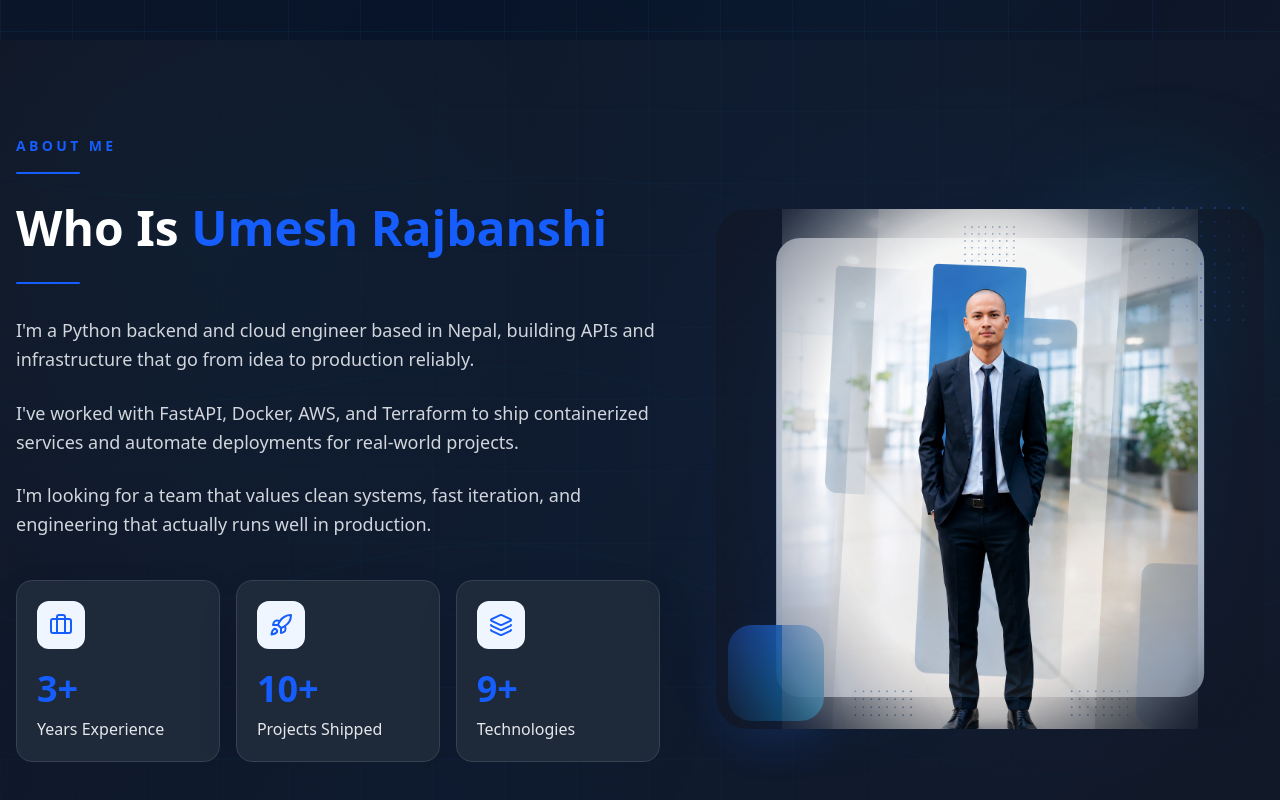
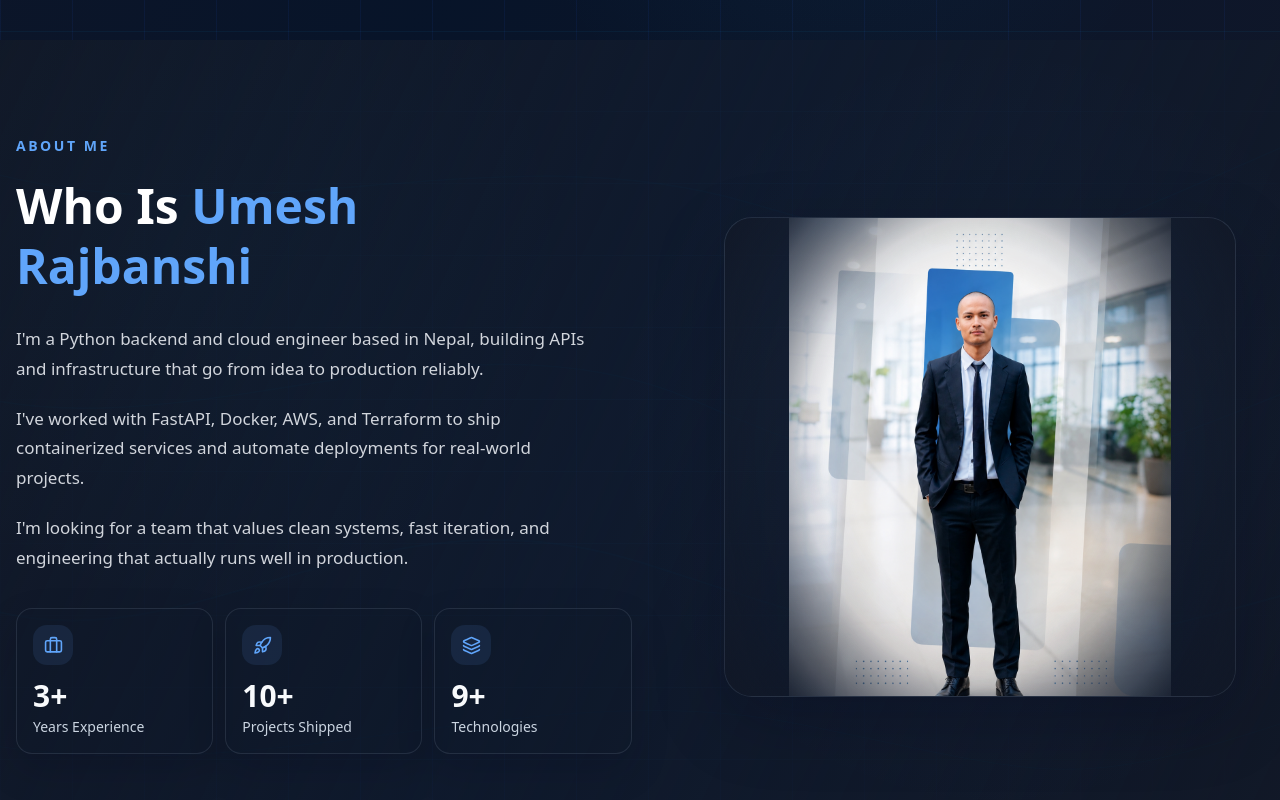
Before and after one commit to umess-ss/my-self, a React (Vite) app: page / in a window 1280 px wide. Shown: the part 760-1560 px from the top of the page. Built offline with nearby package versions, Linux system fonts and the light colour scheme.

Commit message:
improve about page

```diff
--- a/src/components/About.jsx
+++ b/src/components/About.jsx
@@ -12,25 +12,23 @@ const stats = [
 
 export default function About() {
   return (
-    <section id="about" className="about-section relative overflow-hidden bg-[#FBFAFC] py-24 dark:bg-gray-900 transition-colors duration-300">
+    <section id="about" className="about-section relative overflow-hidden bg-[#FBFAFC] py-20 transition-colors duration-300 dark:bg-gray-900 md:py-24">
       <div className="about-bg-grid absolute inset-0 pointer-events-none" aria-hidden="true" />
-      <AbstractBackground variant="waves" opacity={0.025} colorClass="text-sky-500 dark:text-sky-500" flip />
+      <AbstractBackground variant="waves" opacity={0.014} colorClass="text-sky-500 dark:text-sky-500" flip />
       <div className="container relative z-10 mx-auto px-4">
-        <div className="grid items-center gap-14 lg:grid-cols-[1.08fr_0.92fr]">
-          <ScrollReveal direction="left" distance={50} delay={0.1}>
-            <div>
-              <p className="text-sm font-semibold uppercase tracking-[0.24em] text-blue-600">
+        <div className="grid items-center gap-12 lg:grid-cols-[1.04fr_0.96fr] lg:gap-16">
+          <ScrollReveal direction="left" distance={28} delay={0.08}>
+            <div className="max-w-[39rem]">
+              <p className="text-sm font-semibold uppercase tracking-[0.18em] text-[#2563EB] dark:text-[#60A5FA]">
                 ABOUT ME
               </p>
-              <div className="mt-4 h-0.5 w-16 rounded-full bg-blue-600" />
 
-              <h2 className="mt-6 text-4xl font-bold leading-tight text-[#0F172A] dark:text-white md:text-5xl">
+              <h2 className="mt-5 max-w-[35rem] text-4xl font-bold leading-tight text-[#0F172A] dark:text-white md:text-5xl">
                 Who Is{" "}
-                <span className="text-blue-600">Umesh Rajbanshi</span>
+                <span className="text-[#2563EB] dark:text-[#60A5FA]">Umesh Rajbanshi</span>
               </h2>
-              <div className="mt-6 h-0.5 w-16 rounded-full bg-blue-600" />
 
-              <div className="mt-8 space-y-6 text-lg leading-relaxed text-[#475569] dark:text-gray-300">
+              <div className="mt-7 max-w-[36rem] space-y-5 text-base leading-[1.75] text-[#475569] dark:text-gray-300 md:text-[1.0625rem]">
                 <p>
                   I'm a Python backend and cloud engineer based in Nepal, building APIs and infrastructure that go from idea to production reliably.
                 </p>
@@ -42,48 +40,31 @@ export default function About() {
                 </p>
               </div>
 
-              <div className="mt-10 grid gap-4 sm:grid-cols-3">
+              <div className="mt-9 grid gap-3 sm:grid-cols-3">
                 {stats.map(({ icon: Icon, value, label }) => (
                   <div
                     key={label}
-                    className="rounded-2xl border border-[#E2E8F0] bg-white p-5 shadow-[0_18px_45px_rgba(15,23,42,0.08)] transition-all duration-300 hover:-translate-y-1 hover:shadow-[0_22px_55px_rgba(37,99,235,0.16)] dark:border-gray-700 dark:bg-gray-800"
+                    className="about-stat-card"
                   >
-                    <div className="mb-5 flex h-12 w-12 items-center justify-center rounded-xl bg-[#EFF6FF] text-blue-600">
-                      <Icon size={24} strokeWidth={2} />
+                    <div className="about-stat-icon">
+                      <Icon size={19} strokeWidth={2} />
                     </div>
-                    <p className="text-4xl font-bold text-blue-600">{value}</p>
-                    <p className="mt-2 text-base font-medium text-[#0F172A] dark:text-gray-200">{label}</p>
+                    <p className="about-stat-value">{value}</p>
+                    <p className="about-stat-label">{label}</p>
                   </div>
                 ))}
               </div>
             </div>
           </ScrollReveal>
 
-          <ScrollReveal direction="right" distance={50} delay={0.15}>
-            <div className="relative mx-auto flex min-h-[460px] w-full max-w-xl items-end justify-center overflow-visible pt-10 lg:min-h-[560px]">
+          <ScrollReveal direction="right" distance={30} delay={0.12}>
+            <div className="about-visual-shell relative mx-auto flex min-h-[390px] w-full max-w-lg items-end justify-center overflow-visible pt-6 sm:min-h-[460px] lg:min-h-[500px]">
               <div className="about-profile-glow absolute inset-x-4 bottom-10 top-12 rounded-full" aria-hidden="true" />
-              <div
-                className="absolute bottom-8 left-1/2 h-[82%] w-[78%] -translate-x-1/2 rounded-[24px] p-4"
-                style={{
-                  background: 'linear-gradient(135deg, #EFF6FF 0%, #DBEAFE 100%)',
-                }}
-              />
-              <div className="absolute bottom-16 left-[8%] h-36 w-36 rounded-full bg-[#2563EB]/12 blur-3xl" />
-              <div className="absolute right-[4%] top-8 h-40 w-40 rounded-full bg-[#0EA5E9]/16 blur-3xl" />
-              <div
-                className="absolute right-3 top-8 h-32 w-32 opacity-35"
-                style={{
-                  backgroundImage: 'radial-gradient(#2563EB 1.4px, transparent 1.4px)',
-                  backgroundSize: '14px 14px',
-                }}
-                aria-hidden="true"
-              />
-              <div className="absolute bottom-2 left-3 h-24 w-24 rounded-[1.5rem] bg-gradient-to-br from-[#2563EB] to-[#0EA5E9] opacity-90 shadow-[0_18px_50px_rgba(37,99,235,0.22)]" />
-              <div className="about-photo-frame relative z-10 h-[420px] w-full sm:h-[480px] lg:h-[520px]">
+              <div className="about-photo-frame relative z-10 h-[380px] w-full sm:h-[440px] lg:h-[480px]">
                 <img
                   src={aboutPhoto}
                   alt="Umesh Rajbanshi"
-                  className="about-photo-image h-full w-full object-contain drop-shadow-[0_28px_42px_rgba(15,23,42,0.18)]"
+                  className="about-photo-image h-full w-full object-contain drop-shadow-[0_24px_36px_rgba(15,23,42,0.16)]"
                 />
               </div>
             </div>
--- a/src/index.css
+++ b/src/index.css
@@ -78,9 +78,9 @@ body,
 
 .about-bg-grid {
   background:
-    linear-gradient(115deg, rgba(251, 250, 252, 0.96) 0%, rgba(239, 246, 255, 0.44) 48%, rgba(251, 250, 252, 0.96) 100%),
-    linear-gradient(90deg, rgba(37, 99, 235, 0.028) 1px, transparent 1px),
-    linear-gradient(0deg, rgba(14, 165, 233, 0.024) 1px, transparent 1px);
+    linear-gradient(115deg, rgba(251, 250, 252, 0.98) 0%, rgba(239, 246, 255, 0.28) 48%, rgba(251, 250, 252, 0.98) 100%),
+    linear-gradient(90deg, rgba(37, 99, 235, 0.018) 1px, transparent 1px),
+    linear-gradient(0deg, rgba(14, 165, 233, 0.014) 1px, transparent 1px);
   background-size: auto, 72px 72px, 72px 72px;
 }
 
@@ -89,41 +89,52 @@ body,
   position: absolute;
   inset: 0;
   background:
-    radial-gradient(circle at 78% 48%, rgba(59, 130, 246, 0.045), transparent 34%),
-    radial-gradient(circle at 16% 26%, rgba(14, 165, 233, 0.026), transparent 28%);
+    radial-gradient(circle at 78% 48%, rgba(59, 130, 246, 0.028), transparent 35%),
+    radial-gradient(circle at 16% 26%, rgba(14, 165, 233, 0.018), transparent 30%);
 }
 
 .dark .about-bg-grid {
   background:
-    linear-gradient(115deg, rgba(17, 24, 39, 0.98) 0%, rgba(12, 34, 66, 0.3) 48%, rgba(17, 24, 39, 0.98) 100%),
-    linear-gradient(90deg, rgba(37, 99, 235, 0.05) 1px, transparent 1px),
-    linear-gradient(0deg, rgba(14, 165, 233, 0.038) 1px, transparent 1px);
+    linear-gradient(115deg, rgba(17, 24, 39, 0.985) 0%, rgba(12, 34, 66, 0.2) 48%, rgba(17, 24, 39, 0.985) 100%),
+    linear-gradient(90deg, rgba(37, 99, 235, 0.034) 1px, transparent 1px),
+    linear-gradient(0deg, rgba(14, 165, 233, 0.026) 1px, transparent 1px);
   background-size: auto, 72px 72px, 72px 72px;
 }
 
 .dark .about-bg-grid::after {
   background:
-    radial-gradient(circle at 78% 48%, rgba(59, 130, 246, 0.07), transparent 35%),
-    radial-gradient(circle at 16% 26%, rgba(14, 165, 233, 0.035), transparent 30%);
+    radial-gradient(circle at 78% 48%, rgba(59, 130, 246, 0.04), transparent 36%),
+    radial-gradient(circle at 16% 26%, rgba(14, 165, 233, 0.024), transparent 31%);
 }
 
 .about-profile-glow {
   background:
-    radial-gradient(circle at 52% 48%, rgba(59, 130, 246, 0.14), rgba(14, 165, 233, 0.07) 42%, transparent 72%);
-  filter: blur(28px);
-  opacity: 0.55;
+    radial-gradient(circle at 52% 48%, rgba(59, 130, 246, 0.1), rgba(14, 165, 233, 0.045) 42%, transparent 72%);
+  filter: blur(34px);
+  opacity: 0.34;
 }
 
 .dark .about-profile-glow {
   background:
-    radial-gradient(circle at 52% 48%, rgba(96, 165, 250, 0.16), rgba(14, 165, 233, 0.09) 44%, transparent 74%);
-  opacity: 0.46;
+    radial-gradient(circle at 52% 48%, rgba(96, 165, 250, 0.12), rgba(14, 165, 233, 0.06) 44%, transparent 74%);
+  opacity: 0.3;
 }
 
 .about-photo-frame {
   isolation: isolate;
   overflow: hidden;
-  border-radius: 2rem;
+  border: 1px solid rgba(148, 163, 184, 0.16);
+  border-radius: 1.75rem;
+  background:
+    linear-gradient(180deg, rgba(255, 255, 255, 0.5), rgba(239, 246, 255, 0.18));
+  box-shadow: 0 24px 70px rgba(15, 23, 42, 0.08);
+}
+
+.dark .about-photo-frame {
+  border-color: rgba(148, 163, 184, 0.14);
+  background:
+    linear-gradient(180deg, rgba(30, 41, 59, 0.34), rgba(15, 23, 42, 0.1));
+  box-shadow: 0 24px 70px rgba(2, 6, 23, 0.22);
 }
 
 .about-photo-image {
@@ -146,7 +157,89 @@ body,
   z-index: 2;
   pointer-events: none;
   background:
-    radial-gradient(ellipse 62% 84% at 50% 48%, transparent 49%, color-mix(in srgb, var(--about-section-bg) 34%, transparent) 75%, var(--about-section-bg) 100%);
+    radial-gradient(ellipse 62% 84% at 50% 48%, transparent 50%, color-mix(in srgb, var(--about-section-bg) 24%, transparent) 76%, var(--about-section-bg) 100%);
+}
+
+.about-stat-card {
+  border: 1px solid rgba(148, 163, 184, 0.22);
+  border-radius: 1rem;
+  background: rgba(255, 255, 255, 0.58);
+  padding: 1rem;
+  box-shadow: 0 12px 32px rgba(15, 23, 42, 0.045);
+  transition:
+    transform 220ms cubic-bezier(0.25, 1, 0.5, 1),
+    border-color 220ms cubic-bezier(0.25, 1, 0.5, 1),
+    background-color 220ms cubic-bezier(0.25, 1, 0.5, 1),
+    box-shadow 220ms cubic-bezier(0.25, 1, 0.5, 1);
+}
+
+.about-stat-card:hover {
+  transform: translateY(-2px);
+  border-color: rgba(37, 99, 235, 0.28);
+  background: rgba(255, 255, 255, 0.76);
+  box-shadow: 0 16px 36px rgba(15, 23, 42, 0.065);
+}
+
+.dark .about-stat-card {
+  border-color: rgba(148, 163, 184, 0.16);
+  background: rgba(15, 23, 42, 0.3);
+  box-shadow: 0 16px 38px rgba(2, 6, 23, 0.16);
+}
+
+.dark .about-stat-card:hover {
+  border-color: rgba(96, 165, 250, 0.28);
+  background: rgba(15, 23, 42, 0.44);
+  box-shadow: 0 18px 42px rgba(2, 6, 23, 0.24);
+}
+
+.about-stat-icon {
+  display: inline-flex;
+  height: 2.5rem;
+  width: 2.5rem;
+  align-items: center;
+  justify-content: center;
+  border-radius: 0.875rem;
+  background: rgba(37, 99, 235, 0.075);
+  color: #2563EB;
+}
+
+.dark .about-stat-icon {
+  background: rgba(96, 165, 250, 0.1);
+  color: #60A5FA;
+}
+
+.about-stat-value {
+  margin-top: 1rem;
+  font-size: 1.875rem;
+  font-weight: 750;
+  line-height: 1;
+  color: #0F172A;
+  font-variant-numeric: tabular-nums;
+}
+
+.dark .about-stat-value {
+  color: #F8FAFC;
+}
+
+.about-stat-label {
+  margin-top: 0.45rem;
+  font-size: 0.875rem;
+  line-height: 1.35;
+  color: #475569;
+}
+
+.dark .about-stat-label {
+  color: #CBD5E1;
+}
+
+@media (prefers-reduced-motion: reduce) {
+  .about-stat-card {
+    transition: none;
+  }
+
+  .about-stat-card:hover {
+    transform: none;
+  }
 }
 
 @media (max-width: 640px) {
```
